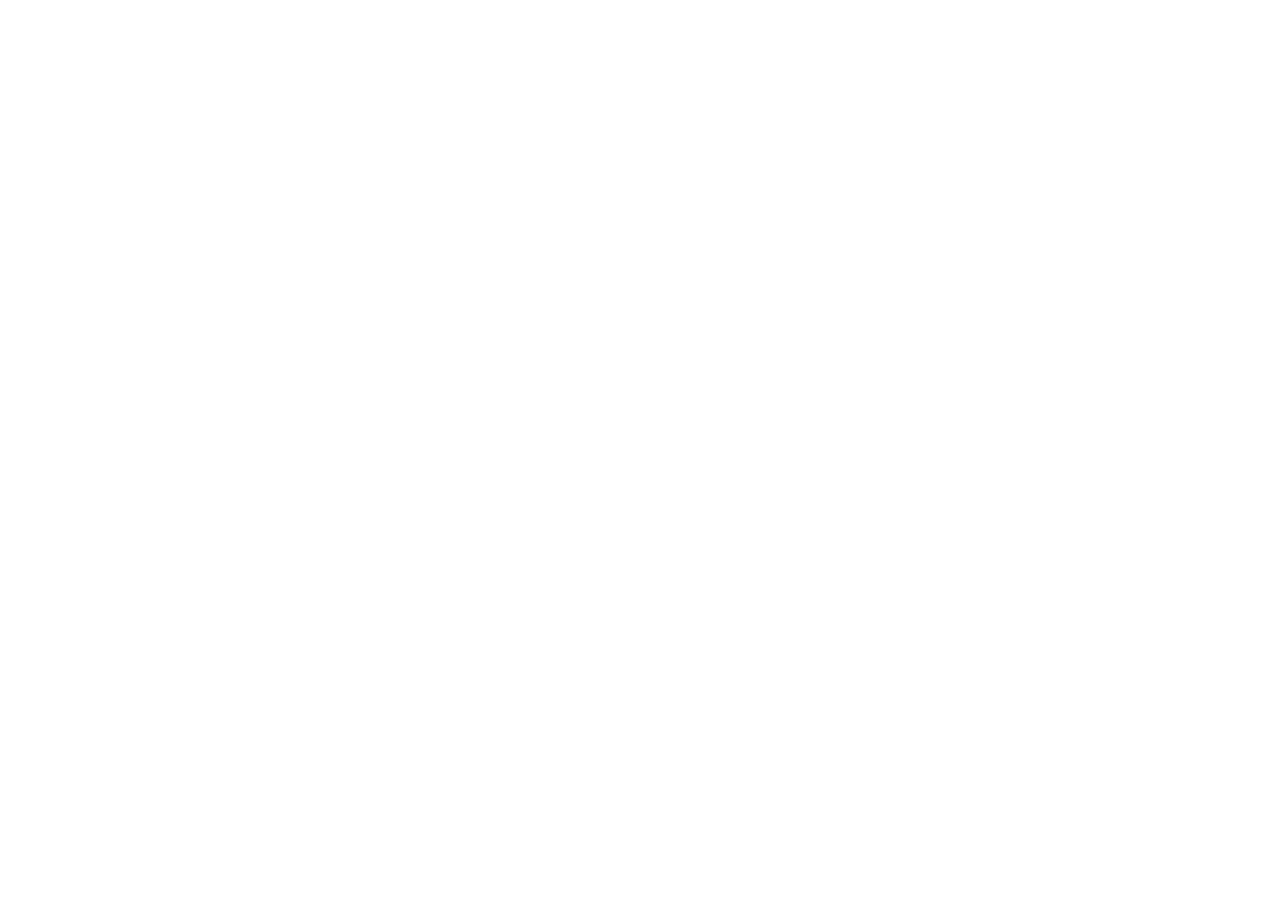
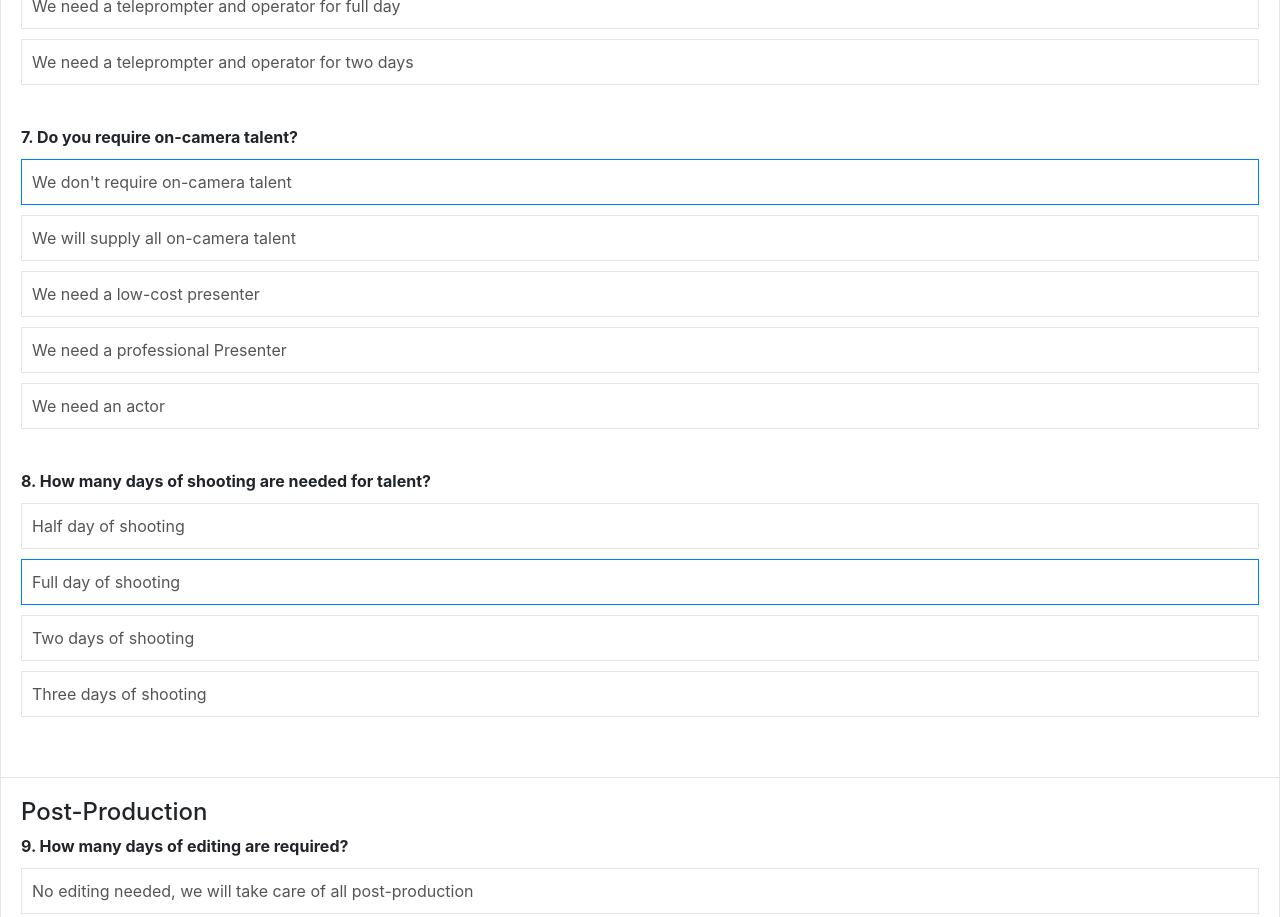
Before and after one commit to EyeFuelPR/react-calculator, a React app: page / in a window 1280 px wide. Shown: the part 1780-2697 px from the top of the page. Before the commit the page ends 1638 px from the top, so only its background shows below. Built offline with nearby package versions, Linux system fonts and the light colour scheme.

Commit message:
Low cost form done

```diff
--- a/src/data/questionnaire.ts
+++ b/src/data/questionnaire.ts
@@ -168,6 +168,234 @@
                         min: 200,
                     }
                 }]
+            }, {
+                title: '6. Do you require a teleprompter and operator?',
+                hint: '',
+                options: [{
+                    title: `No, we don't need a teleprompter`,
+                    range: {
+                        max: 0,
+                        min: 0,
+                    },
+                    default: true,
+                }, {
+                    title: 'We need a teleprompter and operator for half day',
+                    range: {
+                        min: 150,
+                        max: 350,
+                    }
+                }, {
+                    title: 'We need a teleprompter and operator for full day',
+                    range: {
+                        min: 250,
+                        max: 500,
+                    }
+                }, {
+                    title: 'We need a teleprompter and operator for two days',
+                    range: {
+                        min: 400,
+                        max: 800,
+                    }
+                }]
+            }, {
+                title: '7. Do you require on-camera talent?',
+                hint: '',
+                options: [{
+                    title: `We don't require on-camera talent`,
+                    range: {
+                        min: 0,
+                        max: 0,
+                    },
+                    default: true,
+                }, {
+                    title: 'We will supply all on-camera talent',
+                    range: {
+                        min: 0,
+                        max: 0,
+                    }
+                }, {
+                    title: 'We need a low-cost presenter',
+                    range: {
+                        min: 50,
+                        max: 250,
+                    }
+                }, {
+                    title: 'We need a professional Presenter',
+                    range: {
+                        min: 250,
+                        max: 1000,
+                    }
+                }, {
+                    title: 'We need an actor',
+                    range: {
+                        min: 500,
+                        max: 1500,
+                    }
+                }]
+            }, {
+                title: '8. How many days of shooting are needed for talent?',
+                hint: '',
+                options: [{
+                    title: 'Half day of shooting',
+                    range: 'Half day'
+                }, {
+                    title: 'Full day of shooting',
+                    range: '1 day',
+                    default: true,
+                }, {
+                    title: 'Two days of shooting',
+                    range: '2 days',
+                }, {
+                    title: 'Three days of shooting',
+                    range: '3 days',
+                }]
+            }]
+        }, {
+            title: 'Post-Production',
+            questions: [{
+                title: '9. How many days of editing are required?',
+                hint: '',
+                options: [{
+                    title: 'No editing needed, we will take care of all post-production',
+                    range: {
+                        min: 0,
+                        max: 0,
+                    }
+                }, {
+                    title: 'One day of editing',
+                    range: {
+                        min: 200,
+                        max: 750,
+                    },
+                    default: true,
+                }, {
+                    title: 'Two days of editing',
+                    range: {
+                        min: 400,
+                        max: 1500,
+                    }
+                }, {
+                    title: 'Three days of editing',
+                    range: {
+                        min: 600,
+                        max: 2250,
+                    }
+                }, {
+                    title: 'Four days of editing',
+                    range: {
+                        min: 800,
+                        max: 3000,
+                    }
+                }]
+            }, {
+                title: '10. Is there special animation or graphics required?',
+                hint: '',
+                options: [{
+                    title: 'No animation is required beyond simple graphics and text',
+                    range: {
+                        min: 0,
+                        max: 0,
+                    },
+                    default: true,
+                }, {
+                    title: 'A half day of graphic creation / animation',
+                    range: {
+                        min: 100,
+                        max: 400,
+                    },
+                }, {
+                    title: 'One day of graphic creation / animation',
+                    range: {
+                        min: 200,
+                        max: 600,
+                    },
+                }, {
+                    title: 'Two days of graphic creation / animation',
+                    range: {
+                        min: 400,
+                        max: 1200,
+                    },
+                }, {
+                    title: 'Three days of graphic creation / animation',
+                    range: {
+                        min: 600,
+                        max: 1800,
+                    },
+                }]
+            }, {
+                title: '11. Is music required for your project?',
+                hint: '',
+                options: [{
+                    title: 'No music is required for this project',
+                    range: {
+                        min: 0,
+                        max: 0,
+                    }
+                }, {
+                    title: 'A generic music track is needed',
+                    range: {
+                        min: 25,
+                        max: 100,
+                    }
+                }, {
+                    title: 'A specific type of music is needed for this project',
+                    range: {
+                        min: 100,
+                        max: 300,
+                    }
+                }]
+            }, {
+                title: '12. Is voice-over required for this project?',
+                hint: '',
+                options: [{
+                    title: 'No voice-over is need for this project',
+                    range: {
+                        min: 0,
+                        max: 0,
+                    },
+                    default: true,
+                }, {
+                    title: 'We will supply the audio for the project',
+                    range: {
+                        min: 0,
+                        max: 0,
+                    },
+                }, {
+                    title: 'No voice-over is need for this project',
+                    range: {
+                        min: 100,
+                        max: 200,
+                    },
+                }, {
+                    title: 'Professional Voice-over talent is required',
+                    range: {
+                        min: 250,
+                        max: 500,
+                    },
+                }]
+            }, {
+                title: '13. Do you need stock footage or photos?',
+                hint: '',
+                options: [{
+                    title: 'No stock footage or photos are required',
+                    range: {
+                        min: 0,
+                        max: 0,
+                    },
+                    default: true,
+                }, {
+                    title: 'Basic photos or stock footage is needed',
+                    range: {
+                        min: 50,
+                        max: 200,
+                    }
+                }, {
+                    title: 'Premium phtotos or stock footage is needed',
+                    range: {
+                        min: 100,
+                        max: 400,
+                    }
+                }]
             }]
         }]
     }, {
```
